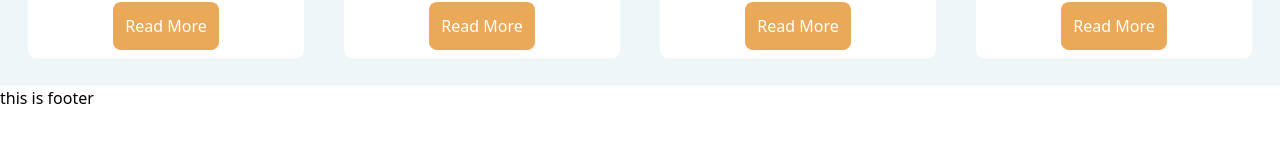
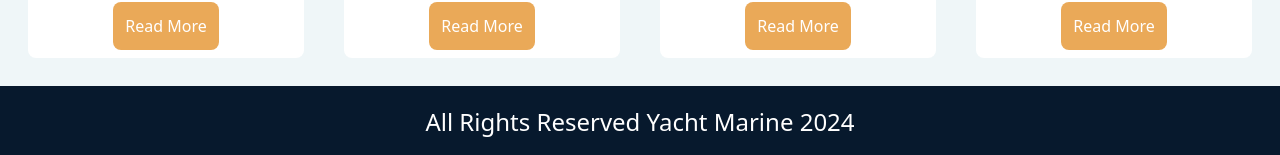
Before and after one commit to alamshuvo/yatch-marine, a React (Vite) app: page / in a window 1280 px wide. Shown: the part 3052-3207 px from the top of the page. Before the commit the page ends 3162 px from the top, so only its background shows below. Built offline with nearby package versions, Linux system fonts and the light colour scheme.

Commit message:
footer added

```diff
--- a/src/components/Footer.jsx
+++ b/src/components/Footer.jsx
@@ -2,8 +2,8 @@ import React from 'react';
 
 const Footer = () => {
     return (
-        <div>
-            this is footer
+        <div className='bg-[#07192d] p-5 '>
+            <p className='text-center text-2xl text-white'>All Rights Reserved Yacht Marine 2024</p>
         </div>
     );
 };
```
